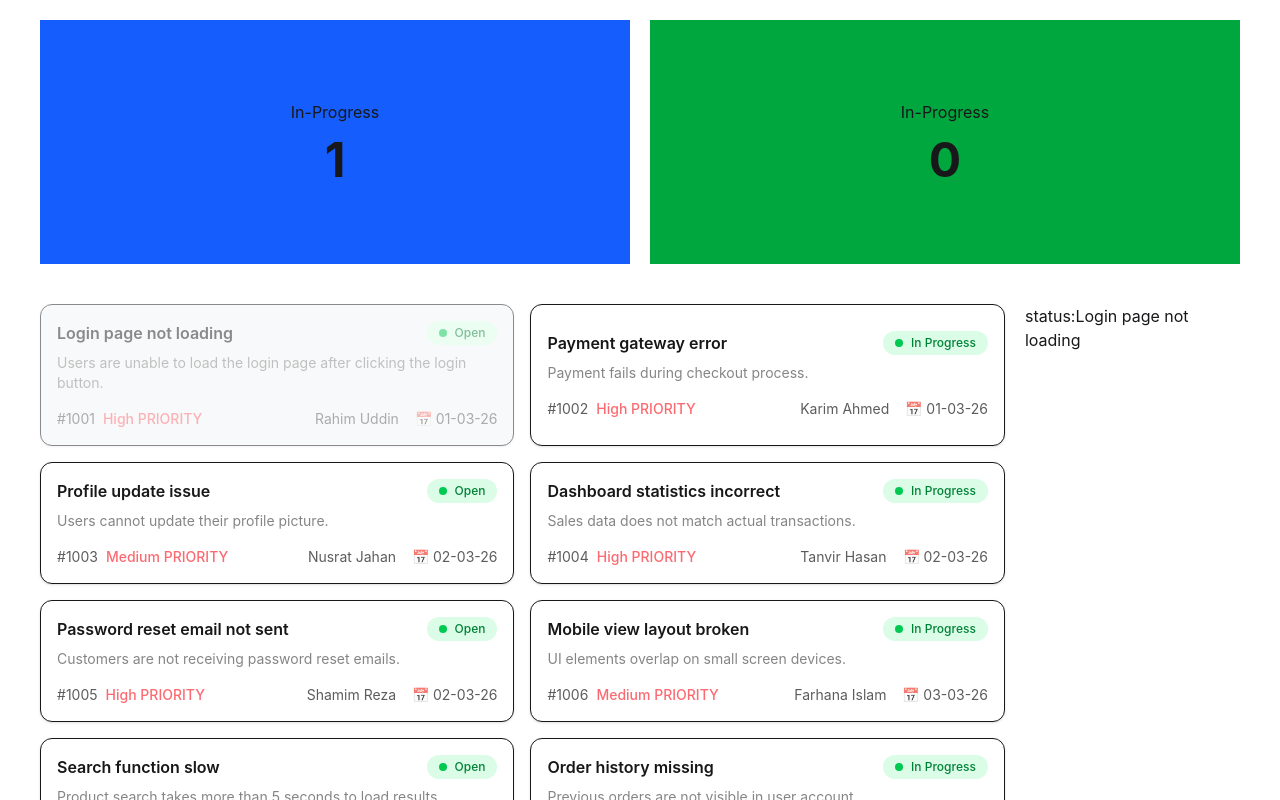
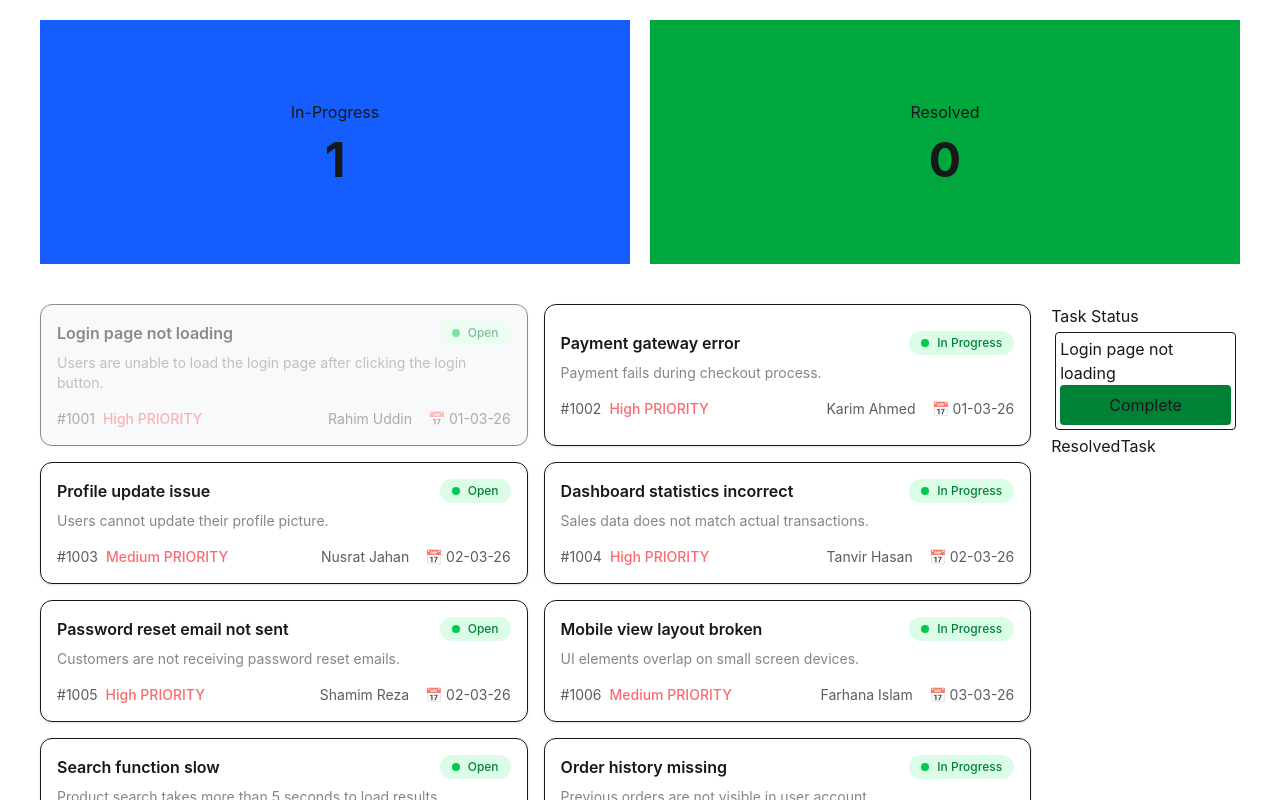
Before and after one commit to TanbhirAhmadSiddiqui/Customer-Support-Ticket-System-with-simple-React, a React (Vite) app: page / in a window 1280 px wide. Both pictures are taken after a click on the button 286 px from the left and 365 px from the top of the page. Shown: the top 800 px of the page. Built offline with nearby package versions, Linux system fonts and the light colour scheme.

Commit message:
Remove from the task status list in a task when you clicked the complete button

```diff
--- a/src/App.jsx
+++ b/src/App.jsx
@@ -15,11 +15,17 @@ loadTicketsData();
 function App() {
   // create state for In-Progress
   const [inProgress, setInProgress] = useState(0);
+  const [resolvedProgress, setResolvedProgress] = useState(0);
   return (
     <>
-      <InProgressResolved inProgress={inProgress}></InProgressResolved>
+      <InProgressResolved
+        inProgress={inProgress}
+        resolvedProgress={resolvedProgress}
+      ></InProgressResolved>
       <Suspense fallback={"Loading..."}>
         <CustomerOverview
+          resolvedProgress={resolvedProgress}
+          setResolvedProgress={setResolvedProgress}
           inProgress={inProgress}
           setInProgress={setInProgress}
           promiseTickets={promiseTickets}
--- a/src/Components/CustomerOverview/CustomerOverview.jsx
+++ b/src/Components/CustomerOverview/CustomerOverview.jsx
@@ -2,8 +2,20 @@ import React, { useState } from "react";
 import CustomerTickets from "../CustomerTickets/CustomerTickets";
 import StatusResolvedTask from "../StatusResolvedTask/StatusResolvedTask";
 
-const CustomerOverview = ({ promiseTickets, inProgress, setInProgress }) => {
+const CustomerOverview = ({
+  promiseTickets,
+  inProgress,
+  setInProgress,
+  resolvedProgress,
+  setResolvedProgress,
+}) => {
   const [status, setStatus] = useState([]);
+  const removeStatus = (removed) => {
+    const updateStatus = status.filter(
+      (singleStatus) => singleStatus.id !== removed.id,
+    );
+    setStatus(updateStatus);
+  };
   return (
     <div className="flex flex-col lg:flex-row max-w-300 mx-auto gap-5 py-5">
       <CustomerTickets
@@ -13,7 +25,14 @@ const CustomerOverview = ({ promiseTickets, inProgress, setInProgress }) => {
         status={status}
         setStatus={setStatus}
       ></CustomerTickets>
-      <StatusResolvedTask status={status}></StatusResolvedTask>
+      <StatusResolvedTask
+        removeStatus={removeStatus}
+        resolvedProgress={resolvedProgress}
+        setResolvedProgress={setResolvedProgress}
+        inProgress={inProgress}
+        setInProgress={setInProgress}
+        status={status}
+      ></StatusResolvedTask>
     </div>
   );
 };
--- a/src/Components/InProgress_Resolve/InProgressResolved.jsx
+++ b/src/Components/InProgress_Resolve/InProgressResolved.jsx
@@ -2,11 +2,11 @@ import React from "react";
 import InProgress from "../InProgress/InProgress";
 import Resolved from "../Resolved/Resolved";
 
-const InProgressResolved = ({ inProgress }) => {
+const InProgressResolved = ({ inProgress, resolvedProgress }) => {
   return (
     <div className="flex flex-col md:flex-row max-w-300 mx-auto gap-5 py-5">
       <InProgress inProgress={inProgress}></InProgress>
-      <Resolved></Resolved>
+      <Resolved resolvedProgress={resolvedProgress}></Resolved>
     </div>
   );
 };
--- a/src/Components/Resolved/Resolved.jsx
+++ b/src/Components/Resolved/Resolved.jsx
@@ -1,10 +1,10 @@
 import React from "react";
 
-const Resolved = () => {
+const Resolved = ({ resolvedProgress }) => {
   return (
     <div className="bg-green-600 w-177 flex flex-col gap-3 items-center justify-center py-20">
-      <p>In-Progress</p>
-      <h1 className="font-bold text-5xl">0</h1>
+      <p>Resolved</p>
+      <h1 className="font-bold text-5xl">{resolvedProgress}</h1>
     </div>
   );
 };
--- a/src/Components/ResolvedTask/ResolvedTask.jsx
+++ b/src/Components/ResolvedTask/ResolvedTask.jsx
@@ -1,9 +1,9 @@
 import React from "react";
 
-const ResolvedTask = () => {
+const ResolvedTask = ({ resolvedTask }) => {
   return (
-    <div>
-      <h1>ResolvedTask</h1>
+    <div className="m-1">
+      <h2 className="bg-[#E0E7FF] text-[#001931] py-2">{resolvedTask.title}</h2>
     </div>
   );
 };
--- a/src/Components/StatusResolvedTask/StatusResolvedTask.jsx
+++ b/src/Components/StatusResolvedTask/StatusResolvedTask.jsx
@@ -1,11 +1,38 @@
-import React from "react";
+import React, { useState } from "react";
 import TaskStatus from "../TaskStatus/TaskStatus";
+import ResolvedTask from "../ResolvedTask/ResolvedTask";
 
-const StatusResolvedTask = ({ status }) => {
+const StatusResolvedTask = ({
+  status,
+  inProgress,
+  setInProgress,
+  resolvedProgress,
+  setResolvedProgress,
+  removeStatus,
+}) => {
+  const [resolved, setResolved] = useState([]);
   return (
     <div>
+      <h1>Task Status</h1>
       {status.map((taskStatus) => (
-        <TaskStatus key={taskStatus.id} taskStatus={taskStatus}></TaskStatus>
+        <TaskStatus
+          removeStatus={removeStatus}
+          resolvedProgress={resolvedProgress}
+          setResolvedProgress={setResolvedProgress}
+          inProgress={inProgress}
+          setInProgress={setInProgress}
+          resolved={resolved}
+          setResolved={setResolved}
+          key={taskStatus.id}
+          taskStatus={taskStatus}
+        ></TaskStatus>
+      ))}
+      <h1>ResolvedTask</h1>
+      {resolved.map((resolvedTask) => (
+        <ResolvedTask
+          key={resolvedTask.id}
+          resolvedTask={resolvedTask}
+        ></ResolvedTask>
       ))}
     </div>
   );
--- a/src/Components/TaskStatus/TaskStatus.jsx
+++ b/src/Components/TaskStatus/TaskStatus.jsx
@@ -1,10 +1,33 @@
 import React from "react";
 
-const TaskStatus = ({ taskStatus }) => {
-  console.log(status);
+const TaskStatus = ({
+  taskStatus,
+  resolved,
+  setResolved,
+  inProgress,
+  setInProgress,
+  resolvedProgress,
+  setResolvedProgress,
+  removeStatus,
+}) => {
+  const handleTaskResolved = (task) => {
+    const newResolved = [...resolved, task];
+    setResolved(newResolved);
+    const newInProgress = inProgress - 1;
+    setInProgress(newInProgress);
+    const newResolvedProgress = resolvedProgress + 1;
+    setResolvedProgress(newResolvedProgress);
+    removeStatus(task);
+  };
   return (
-    <div>
-      <h1>status:{taskStatus.title}</h1>
+    <div className="border p-1 rounded m-1">
+      <h1>{taskStatus.title}</h1>
+      <button
+        onClick={() => handleTaskResolved(taskStatus)}
+        className="w-full bg-green-700 rounded py-2"
+      >
+        Complete
+      </button>
     </div>
   );
 };
--- a/src/Components/Ticket/Ticket.jsx
+++ b/src/Components/Ticket/Ticket.jsx
@@ -17,7 +17,7 @@ const Ticket = ({ ticket, inProgress, setInProgress, status, setStatus }) => {
       type="button" // Always specify type="button" to prevent form submissions
       disabled={isSelected} // This natively stops the onClick event
       onClick={handleTicket}
-      className={`text-left w-full rounded-xl border p-4 shadow-sm transition-all duration-200
+      className={`w-full text-left block rounded-xl border p-4 shadow-sm transition-all duration-200
         ${
           isSelected
             ? "opacity-50 cursor-not-allowed bg-gray-100 dark:bg-neutral-800"
```
